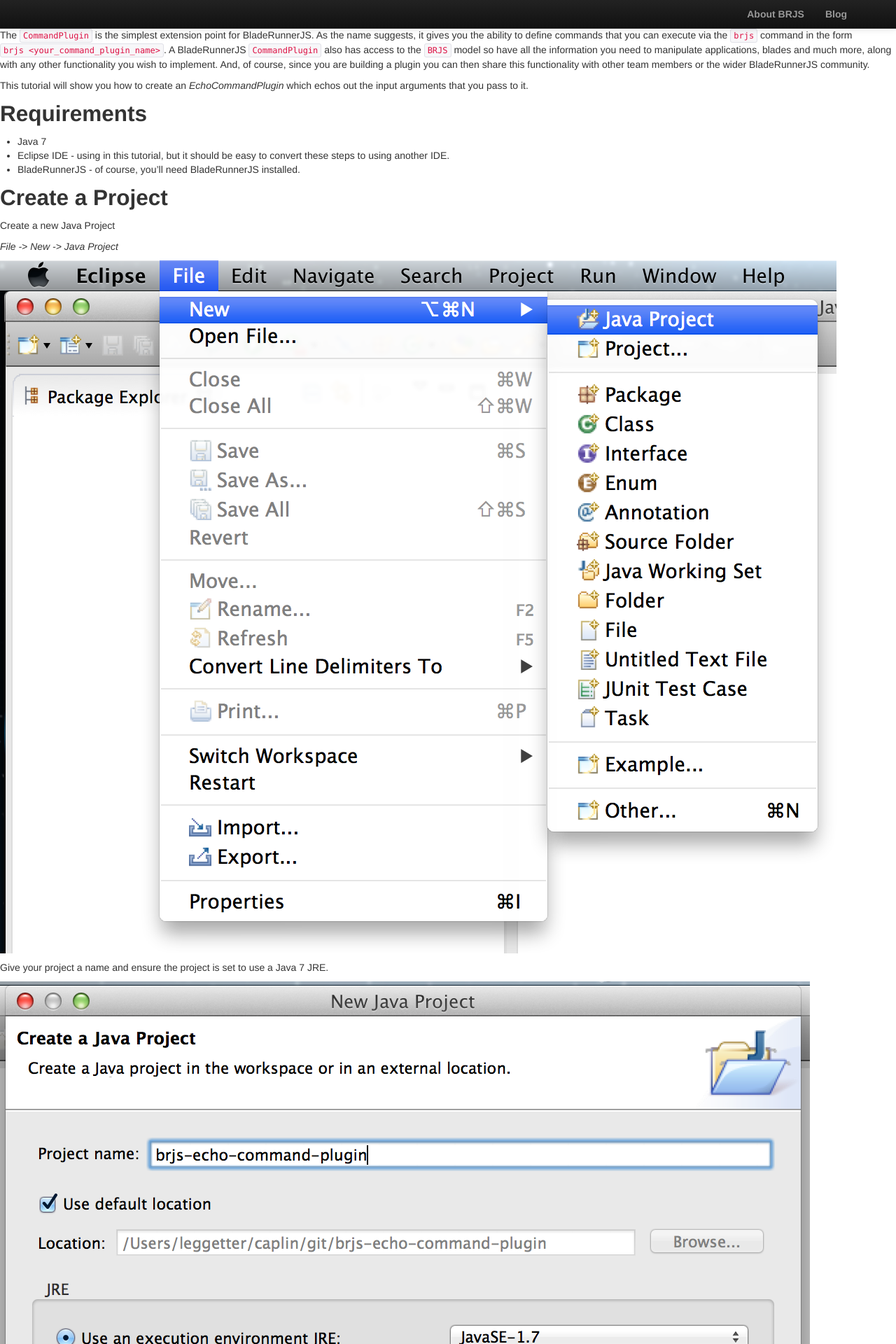
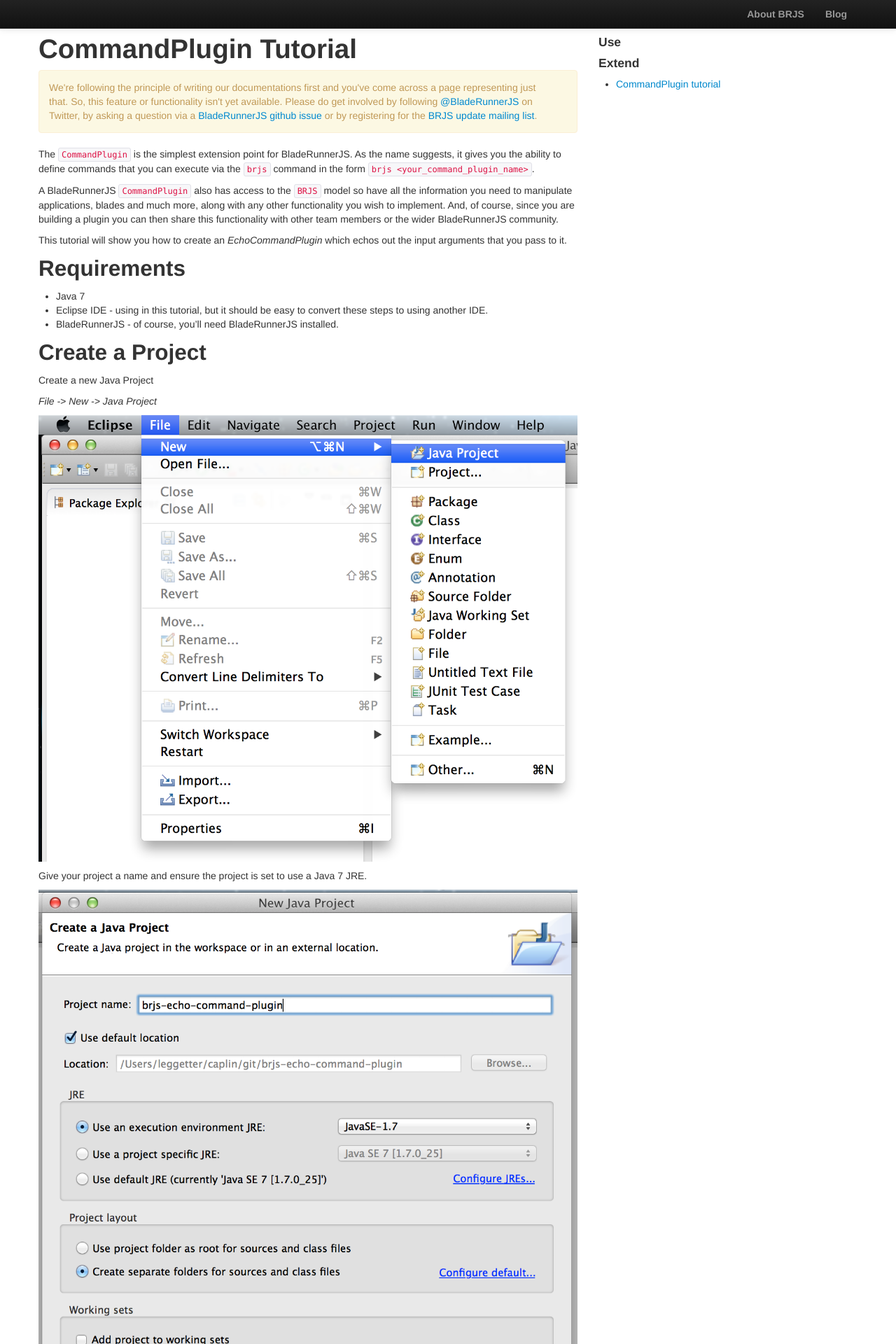
Before and after one commit to BladeRunnerJS/brjs-site, a Jekyll site: the page built from docs/extend/command_plugin_tutorial.md, in a window 1280 px wide. Shown: the top 1920 px of the page at 70% size. Built offline with Jekyll 4.4.1, drawn with Linux system fonts in a browser that asks for light colours; nearby versions of some CDN libraries.

Commit message:
command line plugin + some basic docs stuff

```diff
--- a/_config.yml
+++ b/_config.yml
@@ -1,2 +1,9 @@
 name: BladeRunnerJS - Divide &amp; Conquer your Web Apps
 pygments: true
+relative_permalinks: false
+permalink: /:year/:month/:day/:title/
+
+social:
+  twitter_link: https://twitter.com/BladeRunnerJS
+  github_issues_link: https://github.com/bladerunnerjs/brjs/issues
+  mailing_list_link: http://caplin.us7.list-manage.com/subscribe/?u=b11bf2689d15a7cdd68a0904a&amp;id=4649bf0c91
--- /dev/null
+++ b/_includes/docs_first.html
@@ -0,0 +1,5 @@
+<div class="alert alert-block">
+	<p>
+		We're following the principle of writing our documentations first and you've come across a page representing just that. So, this feature or functionality isn't yet available. Please do get involved by following <a href="{{ site.social.twitter_link }}">@BladeRunnerJS</a> on Twitter, by asking a question via a <a href="{{ site.social.github_issues_link }}">BladeRunnerJS github issue</a> or by registering for the <a href="{{ site.social.mailing_list_link }}">BRJS update mailing list</a>.
+	</p>
+</div>
--- a/_layouts/default.html
+++ b/_layouts/default.html
@@ -21,7 +21,7 @@
 
   <link rel="alternate" type="application/rss+xml" title="BladeRunnerJS Blog Feed" href="/blog/all.xml">
 </head>
-<body>
+<body class="{{ page.template }}">
 
   <div class="navbar navbar-inverse navbar-fixed-top">
     <div class="navbar-inner">
--- /dev/null
+++ b/_layouts/docs.html
@@ -0,0 +1,31 @@
+---
+layout: default
+template: docs
+---
+
+<div class="container">
+
+	<div class="row">
+
+		<div class="span8">
+
+			<h1>{{ page.title }}</h1>
+
+			<div class="content">
+				{{ content }}
+			</div>
+
+		</div>
+
+		<div class="span3 toc-col">
+			<h4>Use</h4>
+
+			<h4>Extend</h4>
+			<ul>
+				<li><a href="/docs/extend/command_plugin_tutorial">CommandPlugin tutorial</a></li>
+			</ul>
+		</div>
+
+	</div> <!--/.row -->
+
+</div> <!-- /.container -->
--- a/css/styles.css
+++ b/css/styles.css
@@ -161,6 +161,32 @@
   padding-bottom: 20px;
 }
 
+body.docs {
+  padding-top: 50px;
+}
+
+body.docs .brand {
+  display: block;
+}
+
+body.docs .toc-col {
+  padding-top: 60px;
+}
+
+body.docs .content {
+  min-height: 500px;
+}
+
+body.docs .content img {
+  max-width: 600px;
+  max-height: 500px;
+}
+
+/* Action statements e.g. File -> New */
+body.docs .content p > em:first-child {
+  font-weight: bold;
+}
+
 footer {
   background-color: black;
   color: white;
--- a/docs/extend/command_plugin.md
+++ b/docs/extend/command_plugin_tutorial.md
@@ -1,9 +1,14 @@
 ---
-layout: default
-title: CommandPlugin
+layout: docs
+title: CommandPlugin Tutorial
+permalink: /docs/extend/command_plugin_tutorial/
 ---
 
-The `CommandPlugin` is the simplest extension point for BladeRunnerJS. As the name suggests, it gives you the ability to define commands that you can execute via the `brjs` command in the form `brjs <your_command_plugin_name>`. A BladeRunnerJS `CommandPlugin` also has access to the `BRJS` model so have all the information you need to manipulate applications, blades and much more, along with any other functionality you wish to implement. And, of course, since you are building a plugin you can then share this functionality with other team members or the wider BladeRunnerJS community.
+{% include docs_first.html %}
+
+The `CommandPlugin` is the simplest extension point for BladeRunnerJS. As the name suggests, it gives you the ability to define commands that you can execute via the `brjs` command in the form `brjs <your_command_plugin_name>`.
+
+A BladeRunnerJS `CommandPlugin` also has access to the `BRJS` model so have all the information you need to manipulate applications, blades and much more, along with any other functionality you wish to implement. And, of course, since you are building a plugin you can then share this functionality with other team members or the wider BladeRunnerJS community.
 
 This tutorial will show you how to create an *EchoCommandPlugin* which echos out the input arguments that you pass to it.
 
@@ -19,11 +24,11 @@
 
 *File -> New -> Java Project*
 
-![](../img/new-java-project.png)
+![](/docs/img/new-java-project.png)
 
 Give your project a name and ensure the project is set to use a Java 7 JRE.
 
-![](../img/new-java-project-dialog.png)
+![](/docs/img/new-java-project-dialog.png)
 
 ## Reference brjs-core.jar
 
@@ -31,11 +36,11 @@
 
 *Right-click on the Project -> Properties -> Libraries -> Add External JARs… -> browser to the BladeRunnerJS_install_directory/sdk/libs/java/system -> select brjs-core.jar -> Open -> OK to close Properties dialog*
 
-![](../img/add-library-jar-reference.png)
+![](/docs/img/add-library-jar-reference.png)
 
 This will result in *brjs-core.jar* being shown under *Referenced Libraries* within your project.
 
-![](../img/referenced-libraries.png)
+![](/docs/img/referenced-libraries.png)
 
 ## Create an EchoCommandPlugin Class
 
@@ -51,7 +56,7 @@
 
 *Interfaces -> Add… -> type "CommandPlugin" into the input -> select in the Matching Items -> OK*
 
-![](../img/command-plugin-new-class.png)
+![](/docs/img/command-plugin-new-class.png)
 
 Close the *New Java Class* dialog by clicking *OK* and the new class will be generated for you, including stubs for the `CommandPlugin` interface.
 
@@ -181,11 +186,11 @@
 
 *Right-click on the service folder -> New -> File -> input "com.caplin.brjs.core.plugin.command.CommandPlugin" -> Finish*
 
-![](../img/new-service-file-dialog.png)
+![](/docs/img/new-service-file-dialog.png)
 
 In the new file add a line with the full namespace to the plugin class we've just created:
 
-> org.bladerunnerjs.examples.EchoCommandPlugin
+    org.bladerunnerjs.examples.EchoCommandPlugin
 
 ## Building and deploying the plugin JAR
 
@@ -193,7 +198,7 @@
 
 *Right-click on the project -> Export -> Java -> JAR File -> BladeRunnerJS_install_directory/conf/java (create the "conf" and "java" directories if it doesn't already exist)*
 
-![](../img/export-jar-finish.png)
+![](/docs/img/export-jar-finish.png)
 
 ## Using the plugin
 
@@ -225,4 +230,4 @@
 
 Although this plugin is absolutely useless, this provides you with all the information you need to create a truely useful `CommandPlugin`.
 
-Please let us know what you build via [@BladeRunnerJS](https://twitter.com/BladeRunnerJS) or by posting a [BladeRunnerJS github issue](https://github.com/bladerunnerjs/brjs/issues)
+Please let us know what you build via [@BladeRunnerJS](https://twitter.com/BladeRunnerJS) or by posting a [BladeRunnerJS github issue]({{ site.social.github_issues_link }}).
```
Also changed, not shown: docs/index.md (added, +6 -0 lines).
